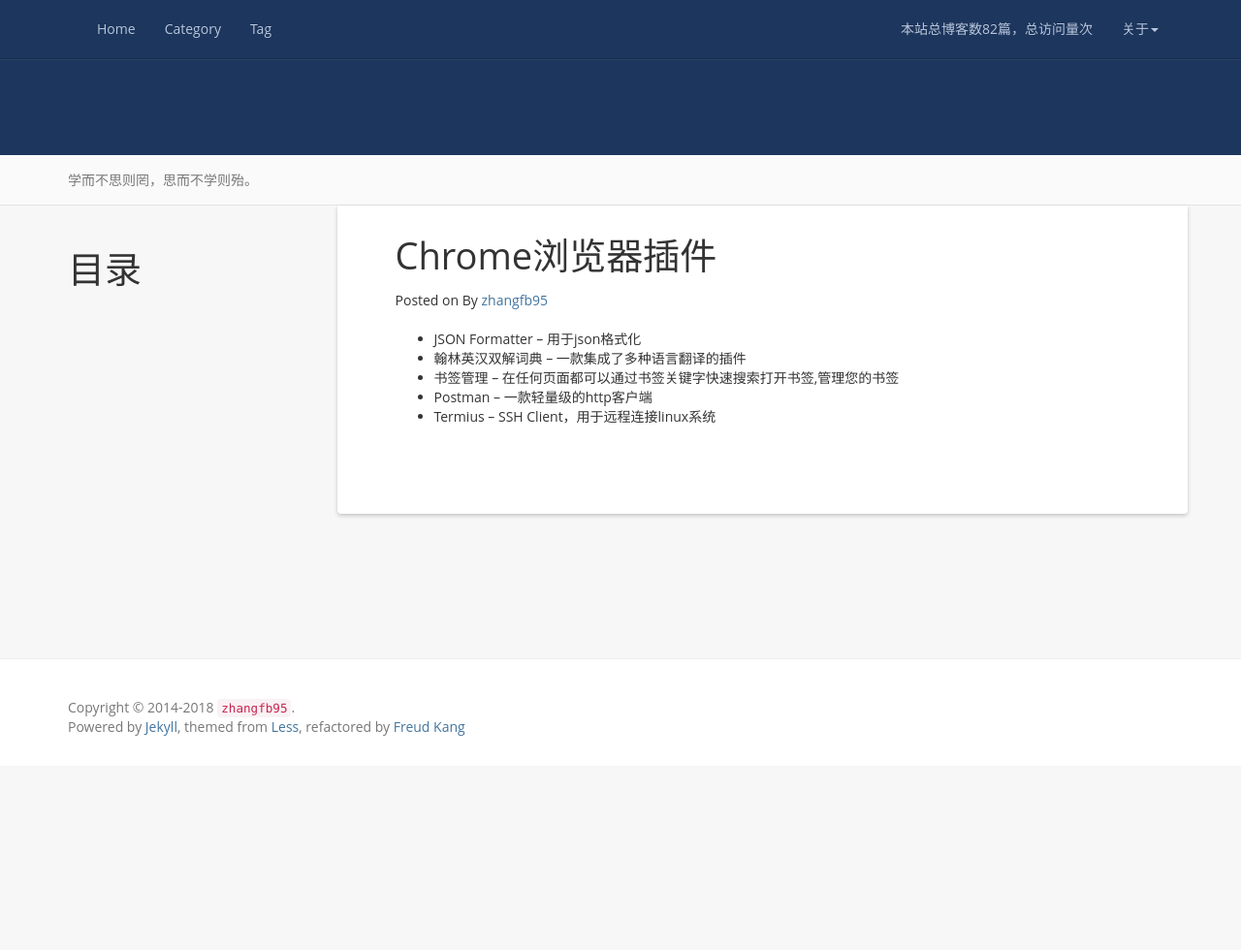
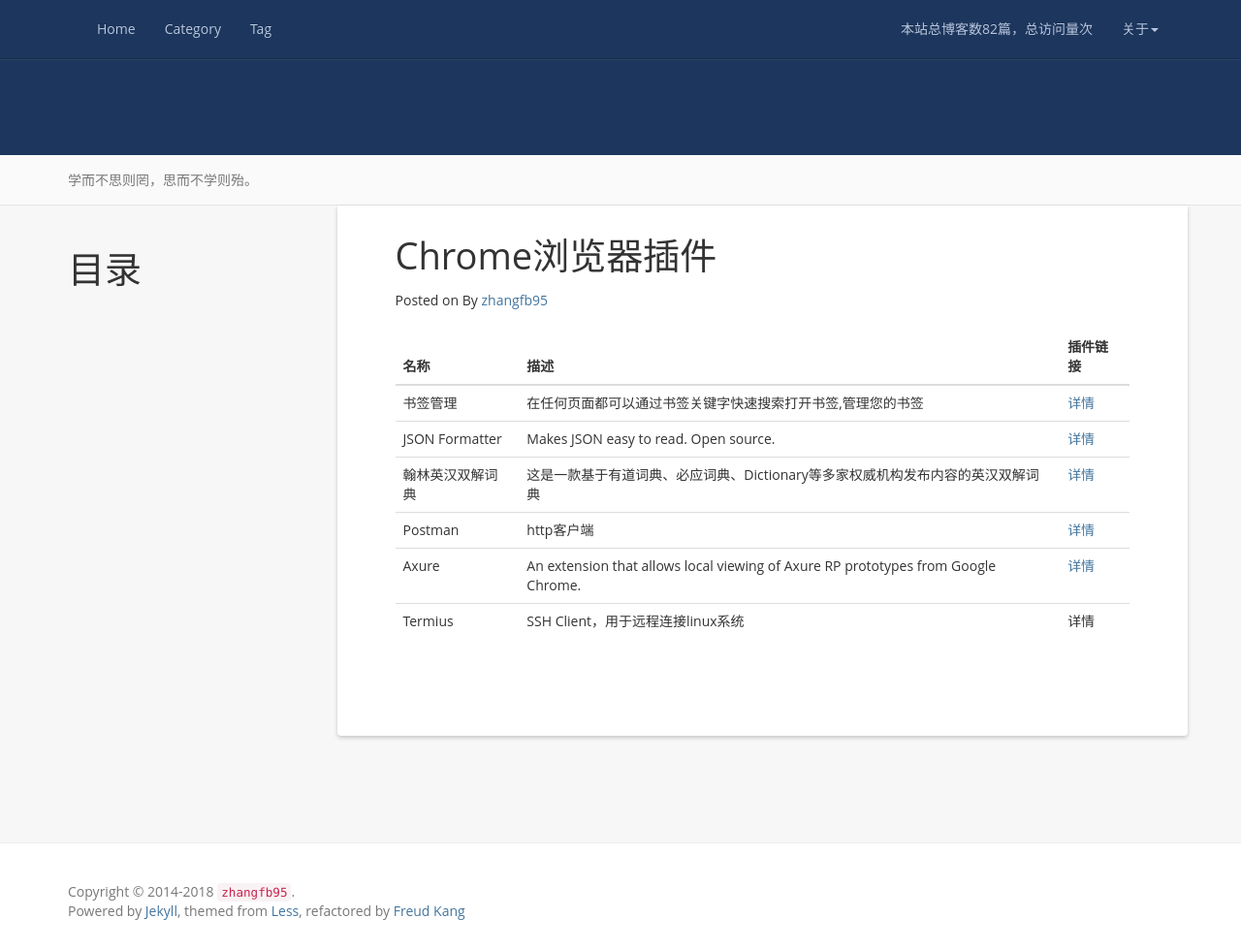
Before and after one commit to zhangfb95/zhangfb95.github.io.bak, a Jekyll site: the page built from plugin-chrome.md, in a window 1280 px wide and 980 px high. Shown: the whole window at 97% size. Built offline with Jekyll 4.4.1, drawn with Linux system fonts in a browser that asks for light colours; nearby versions of some CDN libraries; a script that is not in the unit is left out; comment, search, counter and statistics services are not loaded.

Commit message:
增加chrome插件

```diff
--- a/plugin-chrome.md
+++ b/plugin-chrome.md
@@ -7,8 +7,11 @@
 * content
 {:toc}
 
-+ JSON Formatter -- 用于json格式化
-+ 翰林英汉双解词典 -- 一款集成了多种语言翻译的插件
-+ 书签管理 -- 在任何页面都可以通过书签关键字快速搜索打开书签,管理您的书签
-+ Postman -- 一款轻量级的http客户端
-+ Termius -- SSH Client，用于远程连接linux系统
+| 名称 | 描述 | 插件链接 |
+| --- | --- | --- |
+| 书签管理 | 在任何页面都可以通过书签关键字快速搜索打开书签,管理您的书签 | [详情](https://chrome.google.com/webstore/detail/%E4%B9%A6%E7%AD%BE%E7%AE%A1%E7%90%86/kimcgbcdngdnggfmkjdmmjceijnkcjmd?hl=zh-CN) |
+| JSON Formatter  |Makes JSON easy to read. Open source. | [详情](https://chrome.google.com/webstore/detail/json-formatter/bcjindcccaagfpapjjmafapmmgkkhgoa?hl=zh-CN)  |
+| 翰林英汉双解词典 | 这是一款基于有道词典、必应词典、Dictionary等多家权威机构发布内容的英汉双解词典 | [详情](https://chrome.google.com/webstore/detail/%E7%BF%B0%E6%9E%97%E8%8B%B1%E6%B1%89%E5%8F%8C%E8%A7%A3%E8%AF%8D%E5%85%B8/fidicgekecdkdmkjghdgadgdmcfodfid?hl=zh-CN) |
+| Postman | http客户端 | [详情](https://chrome.google.com/webstore/detail/postman/menjpgnehajklienmnkhflpmkncmnfno?hl=zh-CN) |
+| Axure | An extension that allows local viewing of Axure RP prototypes from Google Chrome. |[详情](https://chrome.google.com/webstore/detail/axure-rp-extension-for-ch/dogkpdfcklifaemcdfbildhcofnopogp?hl=zh-CN) |
+| Termius | SSH Client，用于远程连接linux系统 | 详情 |
```
